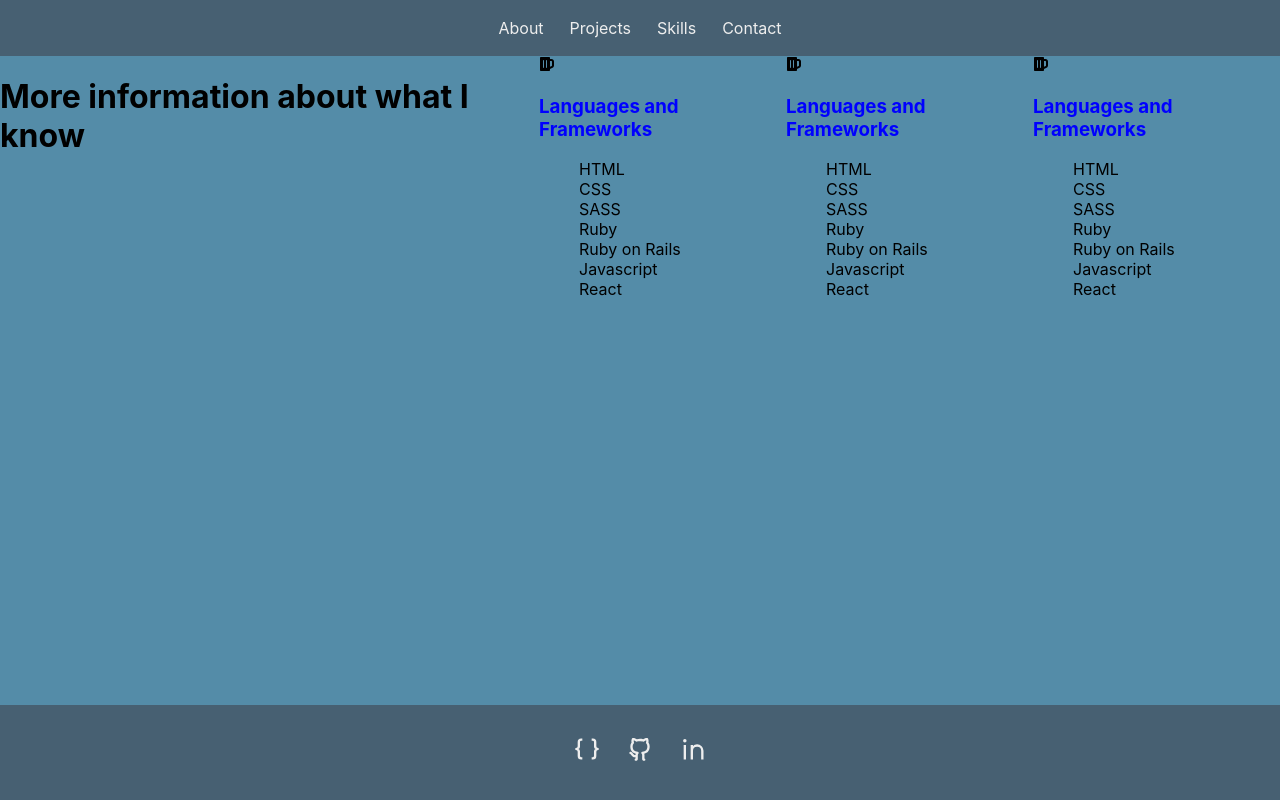
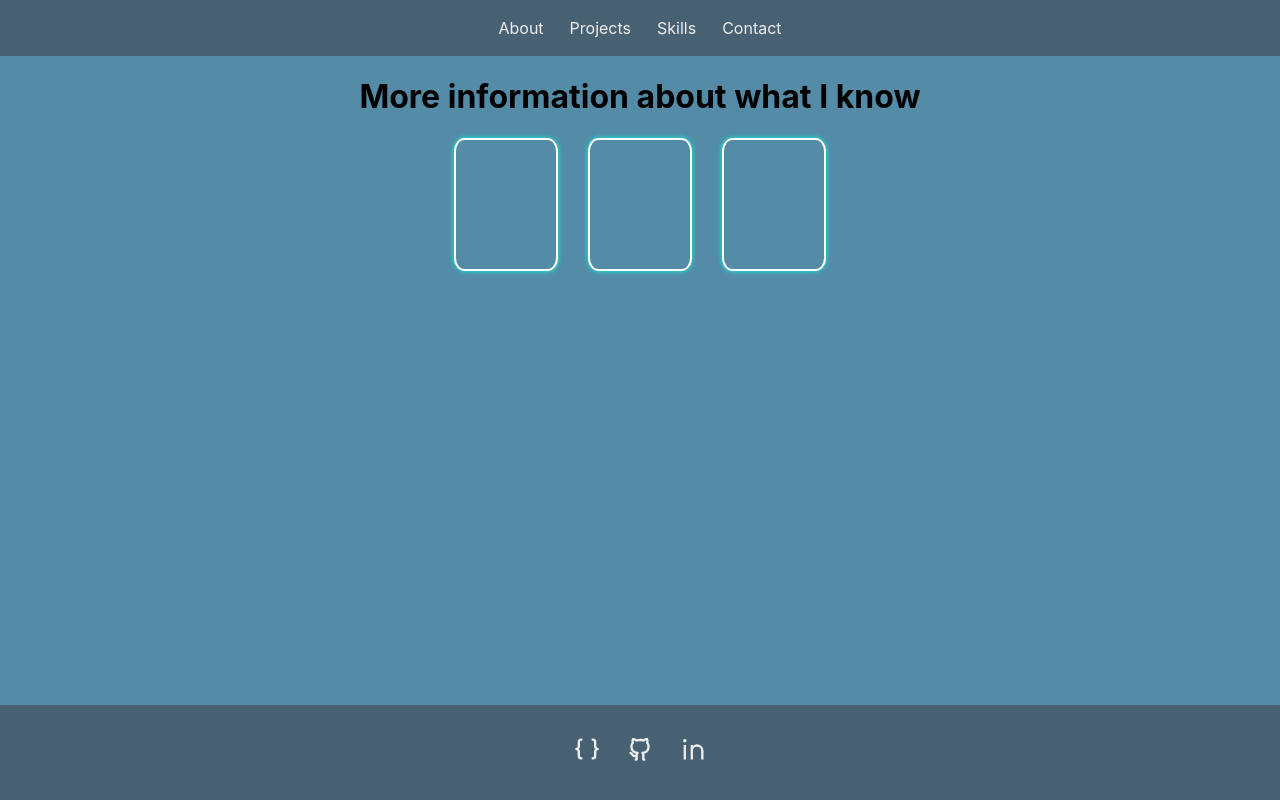
Before and after one commit to thneves/Thales-Next, a Next.js app: page /skills in a window 1280 px wide. Built offline with nearby package versions, Linux system fonts and the light colour scheme.

Commit message:
Set types for SkillsCard component

```diff
--- a/components/SkillsCard.tsx
+++ b/components/SkillsCard.tsx
@@ -1,29 +1,39 @@
+import { IconType } from "react-icons/lib";
 import styled from "styled-components";
-import { FaBeer } from "react-icons/fa"
+
+
+interface Props {
+  title: string,
+  icon: IconType,
+  list: Array<string>
+}
 
 const StyledH3 = styled.h3`
   color: blue;
 `
 
-const SkillsCard = ( ) => {
+const StyledDiv = styled.div`
+  display: flex;
+  flex-direction: column;
+  justify-content: center;
+  align-items: center;
+  border: 2px solid white;
+  border-radius: 10% ;
+  padding: 30px;
+  box-shadow: 0px 0px 5px rgb(0, 255, 221);
+`
+
+const SkillsCard: React.FC<Props> = ({ title, icon, list } ) => {
 
   return (
-    <div>
-      <FaBeer />
-      <StyledH3>Languages and Frameworks</StyledH3>
-      <div>
+    <StyledDiv>
+      <i>{icon}</i>
+      <StyledH3>{title}</StyledH3>
         <ul>
-          <li>HTML</li>
-          <li>CSS</li>
-          <li>SASS</li>
-          <li>Ruby</li>
-          <li>Ruby on Rails</li>
-          <li>Javascript</li>
-          <li>React</li>
+          {list}
         </ul>
-      </div>
+      </StyledDiv>
 
-    </div>
   )
 }
 
--- a/pages/projects.tsx
+++ b/pages/projects.tsx
@@ -1,4 +1,5 @@
 import styled from "styled-components";
+import BasicLayout from "../layout/Basic";
 
 const Title = styled.h1`
    color: green;
@@ -7,10 +8,10 @@ const Title = styled.h1`
 
 const Projects = () => {
     return (
-        <>
+        <BasicLayout>
             <Title>Here I will show my projects</Title>
 
-        </>
+        </BasicLayout>
     )
 }
 
--- a/pages/skills.tsx
+++ b/pages/skills.tsx
@@ -1,25 +1,31 @@
 import styled from "styled-components";
-import Navbar from "../components/Navbar";
 import SkillsCard from "../components/SkillsCard";
 import BasicLayout from "../layout/Basic";
 
+const MainDiv = styled.main`
+  display: flex;
+  flex-direction: column;
+  align-items: center;
+`
+
 const SkillsDiv = styled.div`
   display: flex;
-
-
+  justify-content: center;
+  gap: 30px;
 `
 
 
 const Skills = () => {
   return (
     <BasicLayout>
-    <SkillsDiv>
-      <h1>More information about what I know</h1>
-
-      <SkillsCard />
-      <SkillsCard />
-      <SkillsCard />
-    </SkillsDiv>
+      <MainDiv>
+        <h1>More information about what I know</h1>
+        <SkillsDiv>
+          <SkillsCard />
+          <SkillsCard />
+          <SkillsCard />
+        </SkillsDiv>
+    </MainDiv>
     </BasicLayout>
   )
 }
```
